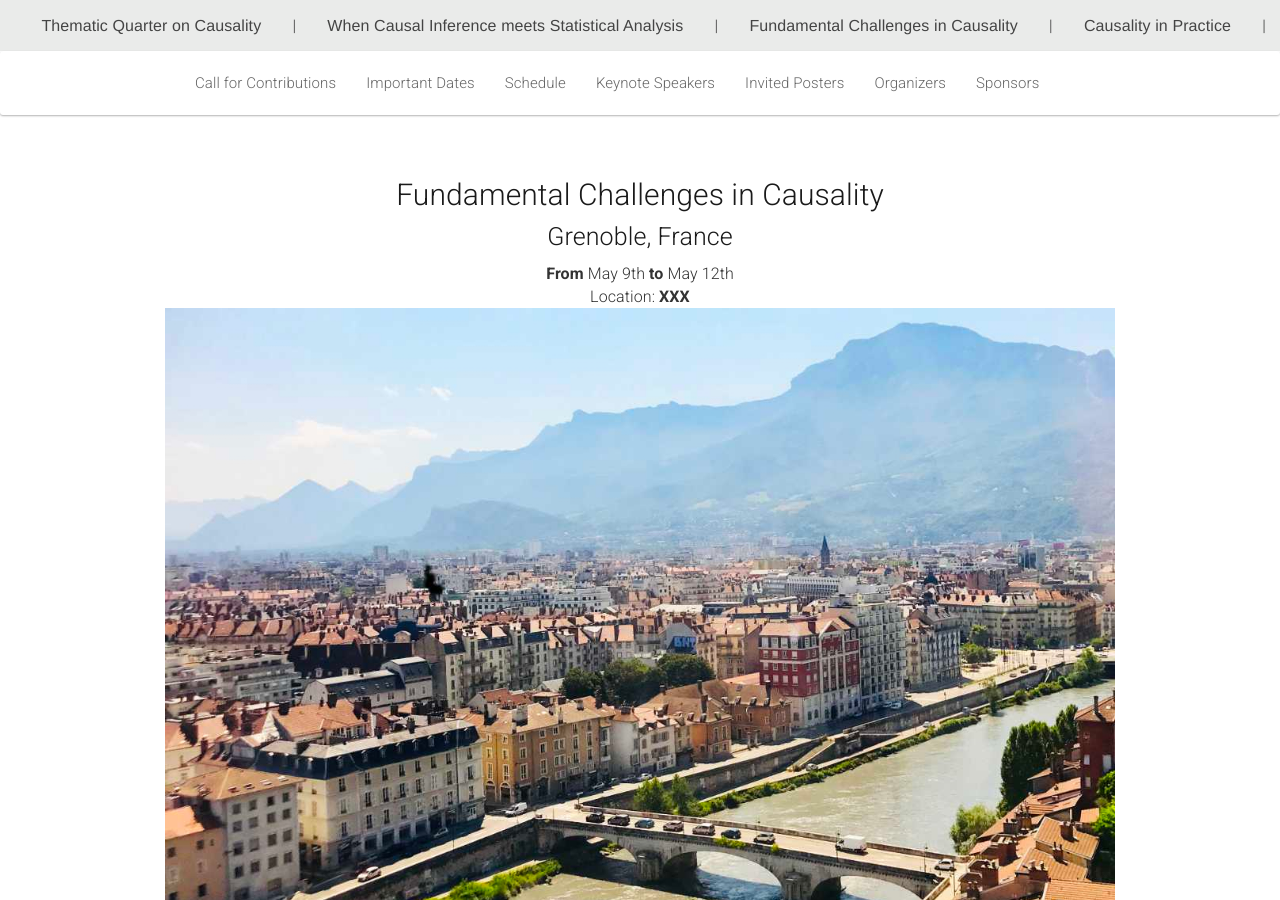
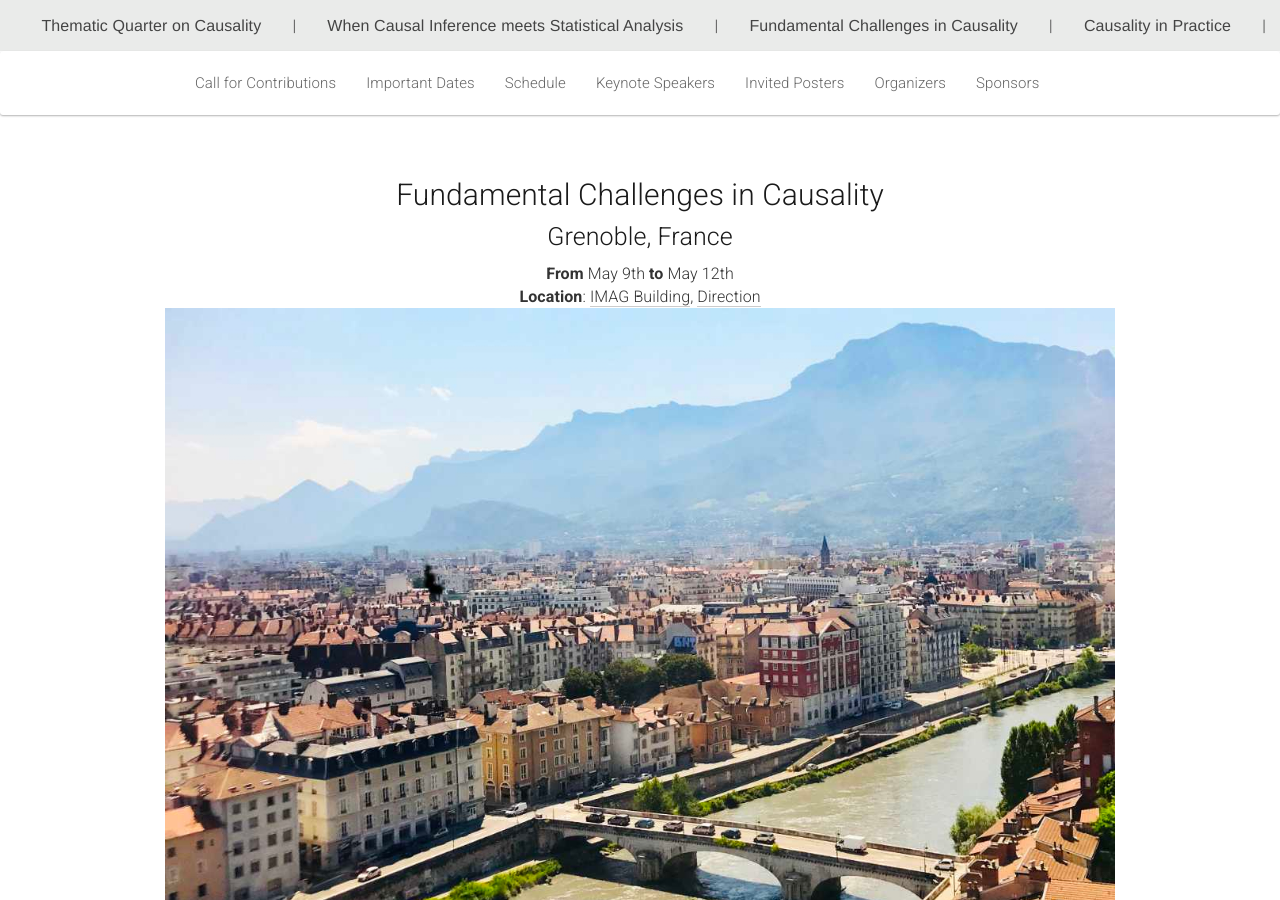
Before and after one commit to quarter-on-causality/quarter-on-causality.github.io, a Jekyll site: the page built from _pages/home_challenges.md, in a window 1280 px wide and 900 px high. Built offline with Jekyll 4.4.1, drawn with Linux system fonts in a browser that asks for light colours; nearby versions of some CDN libraries.

Commit message:
Add the address and streetmap direction

```diff
--- a/_pages/home_challenges.md
+++ b/_pages/home_challenges.md
@@ -17,7 +17,7 @@ acknowledgements: ""
     <center><h1>Fundamental Challenges in Causality</h1></center>
     <center><h2>Grenoble, France</h2></center>
     <center><strong>From</strong> May 9th <strong>to</strong> May 12th</center>
-    <center>Location: <b>XXX</b></center>
+    <center><b>Location</b>: <a href="https://batiment.imag.fr/en" target="_blank">IMAG Building</a>, <a href="https://www.openstreetmap.org/#map=19/45.19034/5.76707&layers=N" target="_blank">Direction</a></center>
   </div>
 </div>
 
@@ -196,7 +196,7 @@ Robins Evans is an Associate Professor in Statistics at the University of Oxford
     <div class="row speaker">
       <div class="col-sm-3 speaker-pic">
         <a href="https://people.csail.mit.edu/recasens/">
-          <img class="people-pic" src="/challenges/img/people/runge.jpeg" />
+          <img class="people-pic" src="/challenges/img/people/runge.jpg" />
         </a>
         <div class="people-name">
           <a href="https://climateinformaticslab.com/">Jakob Runge</a>
```
Also changed, not shown: _pages/home_analysis.md (+1 -1 lines).
